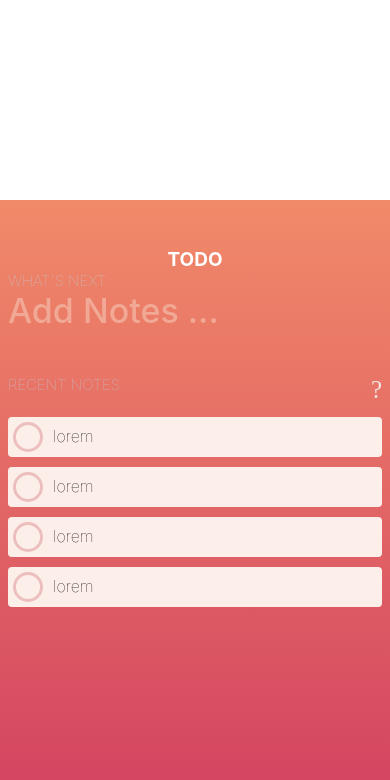
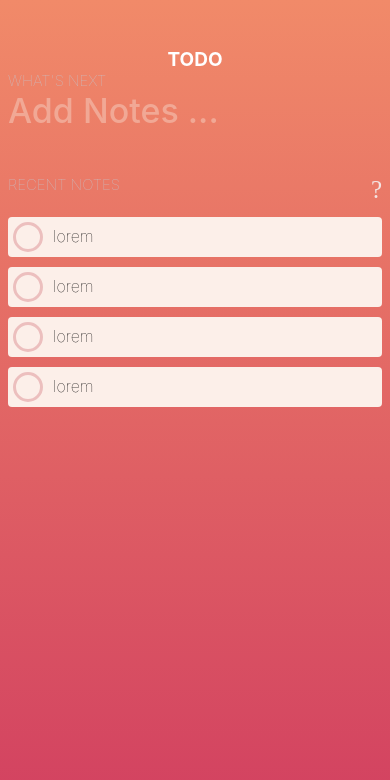
Before and after one commit to longlch/expo_react_native, a React Native app: screen / in a window 390 px wide. Shown: the top 780 px of the page. Built offline with nearby package versions, Linux system fonts and the light colour scheme.

Commit message:
[Refactor] refactor variable

```diff
--- a/app/Main.js
+++ b/app/Main.js
@@ -8,19 +8,18 @@ import Header from "./components/Header";
 import Input from "./components/Input";
 import ListItem from "./components/ListItem";
 
-const headerTitle = "TODO"
+const headerTitle = "TODO";
 export default class Main extends Component {
 
     state = {
-        isChecked: false
-    }
+        isCheckedAll: false,
+    };
 
     handleTodoItem = (isChecked) =>{
-        console.log('handle checkeds', isChecked);
         this.setState({
-            isChecked: !isChecked
+            isCheckedAll: !isChecked
         });
-    }
+    };
 
     render() {
         return (
@@ -32,7 +31,7 @@ export default class Main extends Component {
                 <Input/>
 
                 <ListItem
-                    isChecked={this.state.isChecked}
+                    isCheckedAll={this.state.isCheckedAll}
                     handleTodoItem={(isChecked)=>this.handleTodoItem(isChecked)}
                 />
 
@@ -45,6 +44,5 @@ const styles = StyleSheet.create({
     container:{
         flex: 1,
         padding: 8,
-        marginTop: 200 // TODO: Remove this line
     }
 });
--- a/app/components/ListItem.js
+++ b/app/components/ListItem.js
@@ -9,7 +9,7 @@ export default class ListItem extends Component {
 
 
     render() {
-        const {isChecked, handleTodoItem} = this.props;
+        const {isCheckedAll, handleTodoItem} = this.props;
         const arrs = [1,2,3,4];
 
         return (
@@ -17,10 +17,10 @@ export default class ListItem extends Component {
 
                 <View style={styles.recentContainer}>
                     <Text style={styles.recentText}>RECENT NOTES</Text>
-                    <TouchableOpacity onPress={()=>handleTodoItem(isChecked)}>
+
+                    <TouchableOpacity onPress={()=>handleTodoItem(isCheckedAll)}>
                         <Ionicons name="md-trash" size={25} color={lighterWhite} />
                     </TouchableOpacity>
-
                 </View>
 
                 <ScrollView>
@@ -28,7 +28,7 @@ export default class ListItem extends Component {
                         arrs.map((e,i)=>
                             <TodoItem
                                 key={i}
-                                isChecked={isChecked}
+                                isCheckedAll={isCheckedAll}
                                 handleTodoItem={(isCheckedFromInput)=>handleTodoItem(isCheckedFromInput)}
                             />)
                     }
--- a/app/components/TodoItem.js
+++ b/app/components/TodoItem.js
@@ -8,16 +8,16 @@ const { height, width } = Dimensions.get('window');
 export default class TodoItem extends Component {
 
     render() {
-        const {isChecked,handleTodoItem} = this.props;
+        const {isCheckedAll,handleTodoItem} = this.props;
 
         return (
             <View style={styles.container}>
 
                 <View style={styles.containerTodo}>
-                    <TouchableOpacity onPress={()=>handleTodoItem(isChecked)}>
+                    <TouchableOpacity onPress={()=>handleTodoItem(isCheckedAll)}>
                         <View style={[
                             styles.circle,
-                            isChecked ? {borderColor: circleActive} : {
+                            isCheckedAll ? {borderColor: circleActive} : {
                                 borderColor: circleInactive
                             }
                         ]}/>
@@ -26,7 +26,7 @@ export default class TodoItem extends Component {
                     <View style={styles.viewTodo}>
                         <Text style={[
                             styles.text,
-                            isChecked && {
+                            isCheckedAll && {
                                 color: itemListTextStrike,
                                 textDecorationLine: 'line-through'
                             }
@@ -37,7 +37,7 @@ export default class TodoItem extends Component {
 
                 <View style={styles.containerTodo}>
                     {
-                        isChecked &&
+                        isCheckedAll &&
                         <View>
                             <TouchableOpacity>
                                 <Ionicons name="md-trash" size={25} color={deleteIconColor} />
```
